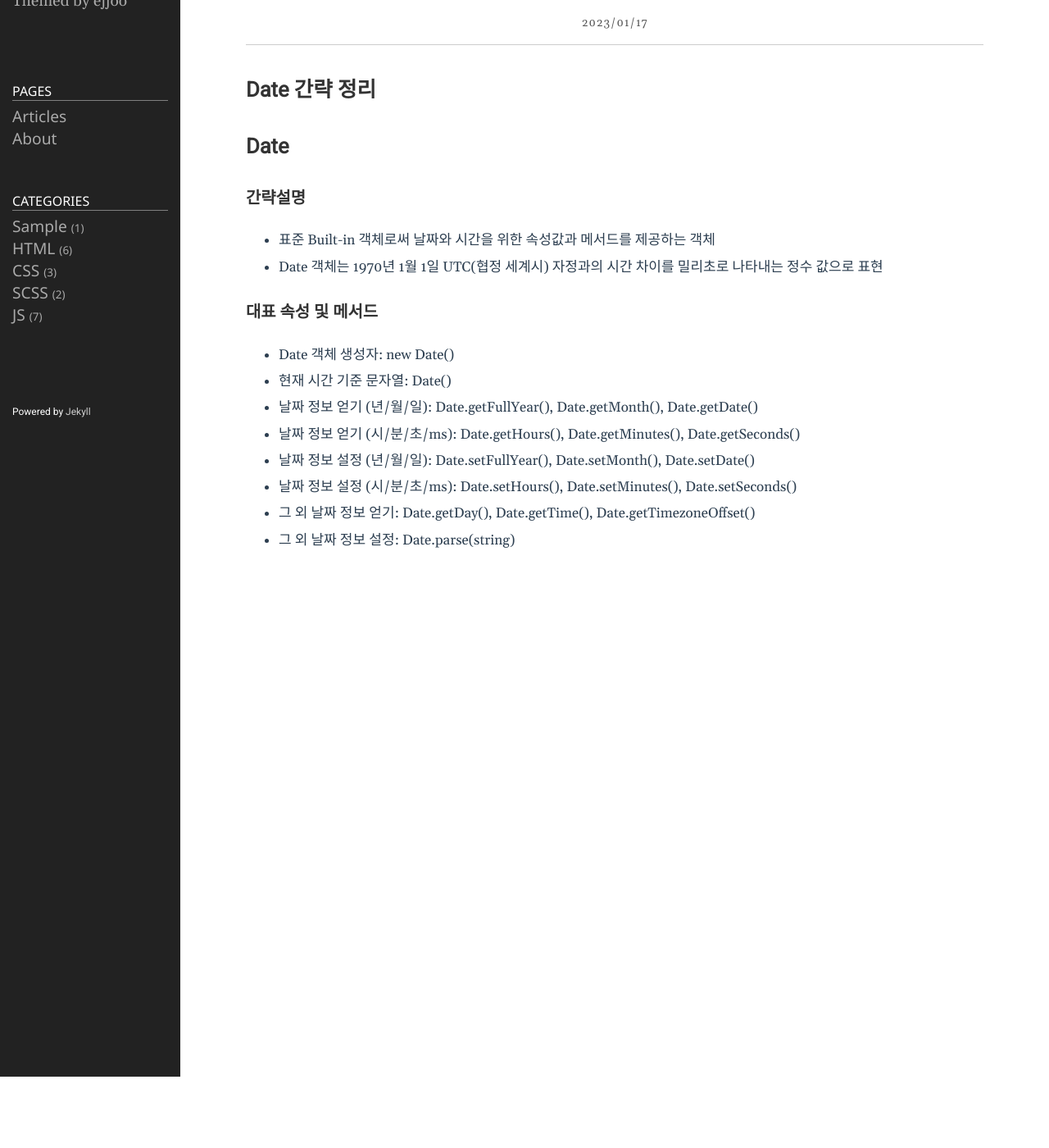
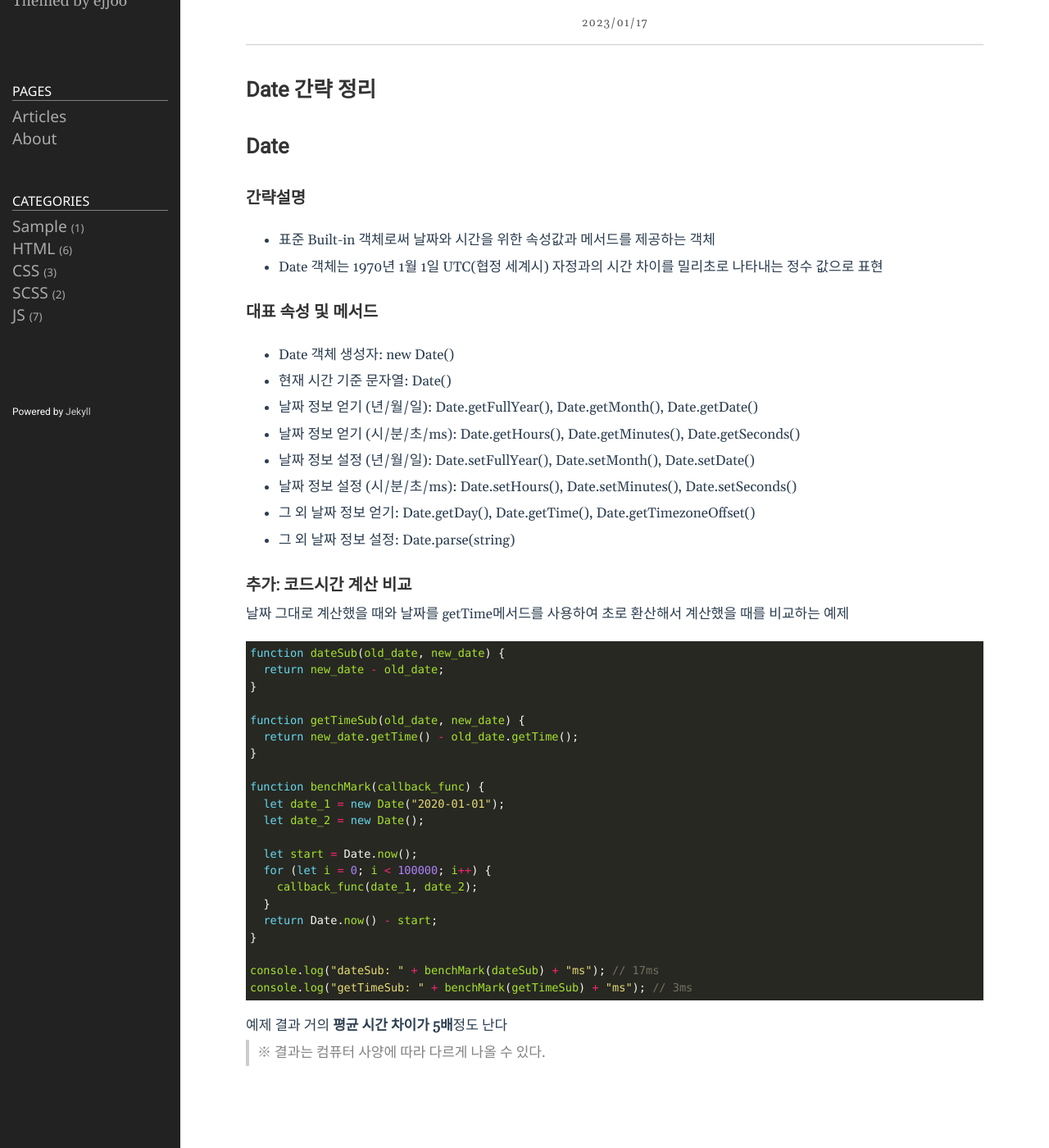
Before and after one commit to newExpand/newExpand.github.io, a Jekyll site: the page built from _posts/2023-01-17-js-2.markdown, in a window 1280 px wide and 1400 px high, scrolled down 87 px. Shown: the whole window at 82% size. Built offline with Jekyll 4.4.1, drawn with Linux system fonts in a browser that asks for light colours; some of the changed text lies outside the part shown.

Commit message:
docs: +추가+ Date 속성을 이용한 코드 러닝타임 계산 비교

````diff
--- a/_posts/2023-01-17-js-2.markdown
+++ b/_posts/2023-01-17-js-2.markdown
@@ -1,6 +1,6 @@
 ---
 layout: post
-title: JS Date 초 간략 정리
+title: JS Date 초 간략 정리(+추가 Date 속성을 이용한 코드 러닝타임 계산 비교)
 date: 2023-01-17 18:56:40 +0900
 category: JS
 ---
@@ -11,16 +11,47 @@ category: JS
 
 ### **간략설명**
 
-* 표준 Built-in 객체로써 날짜와 시간을 위한 속성값과 메서드를 제공하는 객체
-* Date 객체는 1970년 1월 1일 UTC(협정 세계시) 자정과의 시간 차이를 밀리초로 나타내는 정수 값으로 표현
+- 표준 Built-in 객체로써 날짜와 시간을 위한 속성값과 메서드를 제공하는 객체
+- Date 객체는 1970년 1월 1일 UTC(협정 세계시) 자정과의 시간 차이를 밀리초로 나타내는 정수 값으로 표현
 
 ### **대표 속성 및 메서드**
 
-* Date 객체 생성자: new Date()
-* 현재 시간 기준 문자열: Date()
-* 날짜 정보 얻기 (년/월/일): Date.getFullYear(), Date.getMonth(), Date.getDate()
-* 날짜 정보 얻기 (시/분/초/ms): Date.getHours(), Date.getMinutes(), Date.getSeconds()
-* 날짜 정보 설정 (년/월/일): Date.setFullYear(), Date.setMonth(), Date.setDate()
-* 날짜 정보 설정 (시/분/초/ms): Date.setHours(), Date.setMinutes(), Date.setSeconds()
-* 그 외 날짜 정보 얻기: Date.getDay(), Date.getTime(), Date.getTimezoneOffset()
-* 그 외 날짜 정보 설정: Date.parse(string)
+- Date 객체 생성자: new Date()
+- 현재 시간 기준 문자열: Date()
+- 날짜 정보 얻기 (년/월/일): Date.getFullYear(), Date.getMonth(), Date.getDate()
+- 날짜 정보 얻기 (시/분/초/ms): Date.getHours(), Date.getMinutes(), Date.getSeconds()
+- 날짜 정보 설정 (년/월/일): Date.setFullYear(), Date.setMonth(), Date.setDate()
+- 날짜 정보 설정 (시/분/초/ms): Date.setHours(), Date.setMinutes(), Date.setSeconds()
+- 그 외 날짜 정보 얻기: Date.getDay(), Date.getTime(), Date.getTimezoneOffset()
+- 그 외 날짜 정보 설정: Date.parse(string)
+
+### **추가: 코드시간 계산 비교**
+
+날짜 그대로 계산했을 때와 날짜를 getTime메서드를 사용하여 초로 환산해서 계산했을 때를 비교하는 예제
+
+```js
+function dateSub(old_date, new_date) {
+  return new_date - old_date;
+}
+
+function getTimeSub(old_date, new_date) {
+  return new_date.getTime() - old_date.getTime();
+}
+
+function benchMark(callback_func) {
+  let date_1 = new Date("2020-01-01");
+  let date_2 = new Date();
+
+  let start = Date.now();
+  for (let i = 0; i < 100000; i++) {
+    callback_func(date_1, date_2);
+  }
+  return Date.now() - start;
+}
+
+console.log("dateSub: " + benchMark(dateSub) + "ms"); // 17ms
+console.log("getTimeSub: " + benchMark(getTimeSub) + "ms"); // 3ms
+```
+예제 결과 거의 **평균 시간 차이가 5배**정도 난다
+
+> ※ 결과는 컴퓨터 사양에 따라 다르게 나올 수 있다.
````
